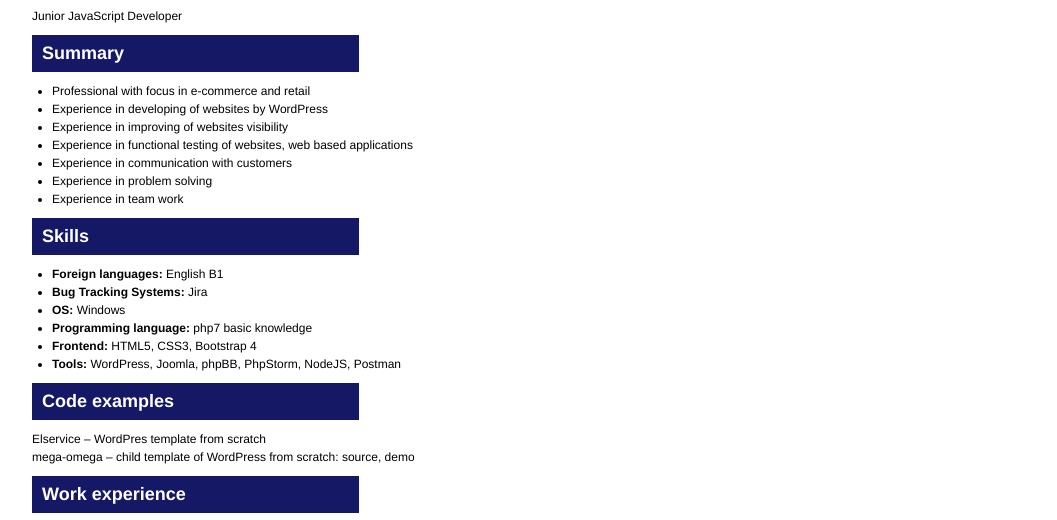
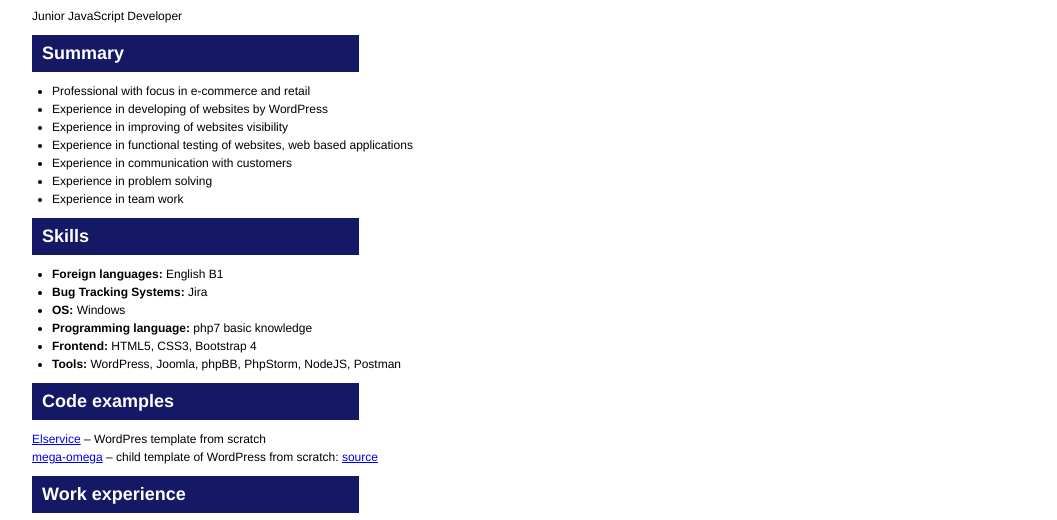
Before and after one commit to baban666/rsschool-cv, a plain HTML site: page index.html in a window 1280 px wide. Shown: the part 208-728 px from the top of the page, without its empty margins (96-1153 px from the left). Drawn offline with Linux system fonts and the light colour scheme.

Commit message:
fix: fix some links

```diff
--- a/index.html
+++ b/index.html
@@ -57,8 +57,8 @@
         </section>
         <section>
             <h2>Code examples</h2>
-            <p>Elservice – WordPres template from scratch</p>
-            <p>mega-omega – child template of WordPress from scratch: source, demo</p>
+            <p><a href="https://github.com/baban666/elservice" target="_blank">Elservice</a> – WordPres template from scratch</p>
+            <p><a href="https://mega-omega.ru/" target="_blank">mega-omega</a> – child template of WordPress from scratch: <a href="https://github.com/baban666/rehub-blankchild" target="_blank">source</a></p>
         </section>
         <section>
             <h2>Work experience</h2>
```
